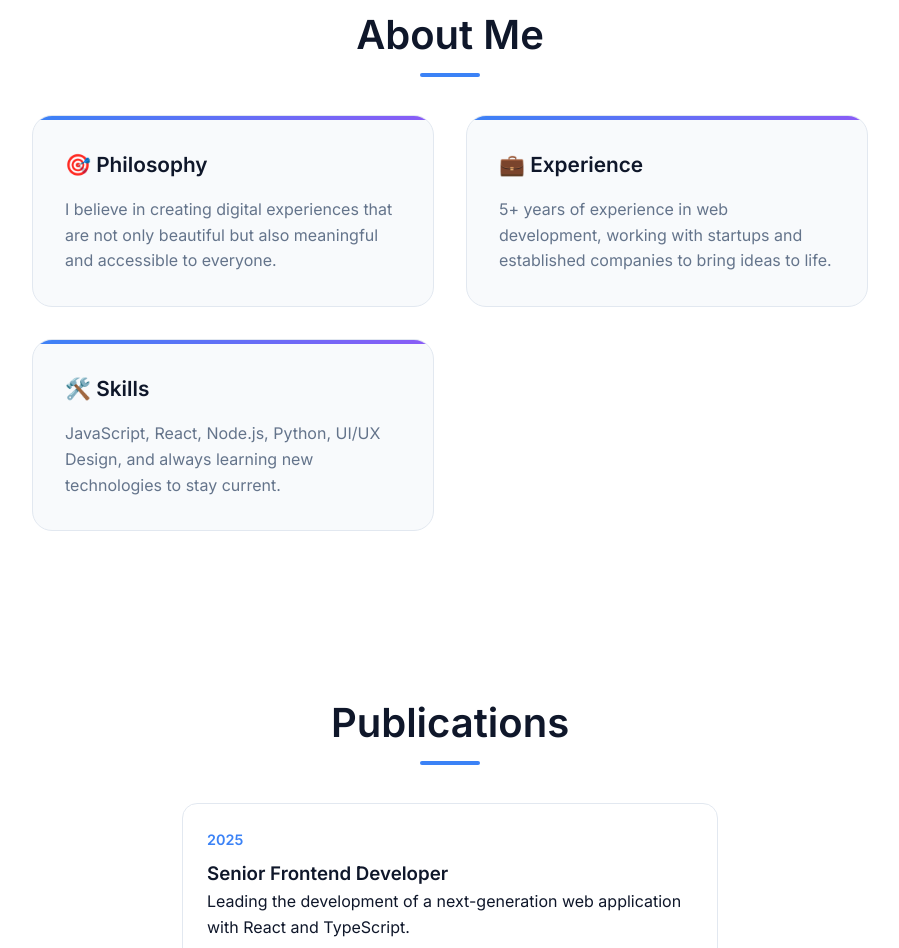
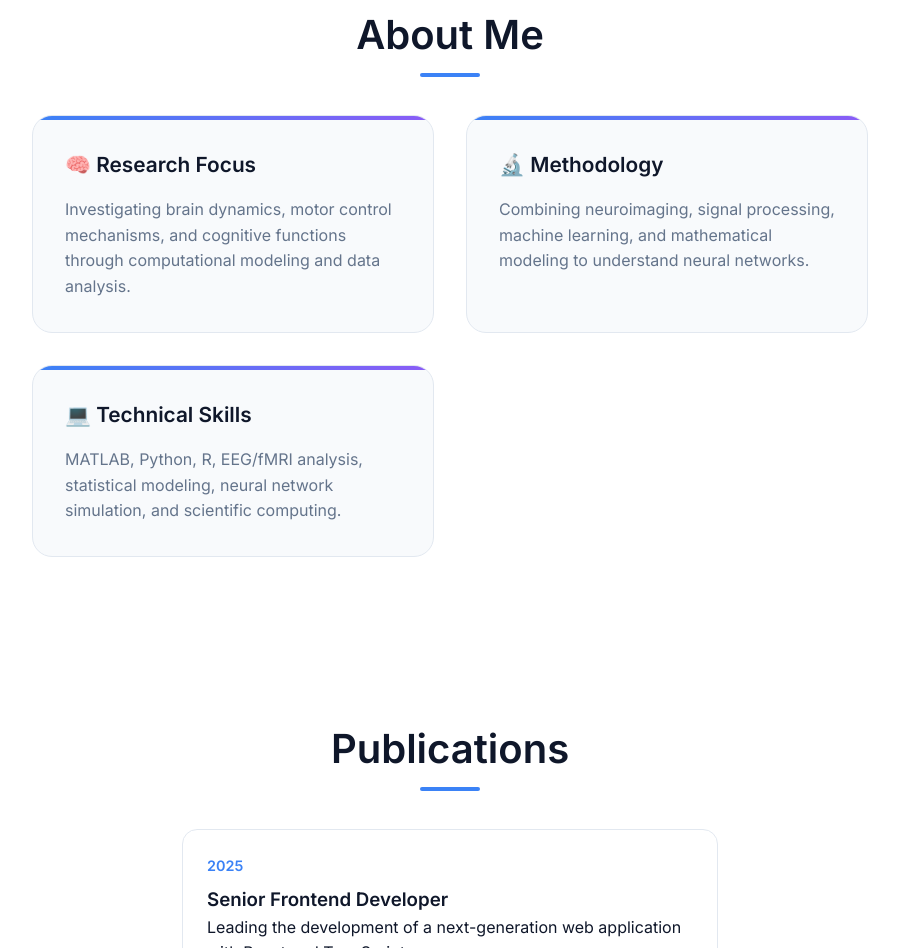
Before and after one commit to fatihonay/fatihonay.github.io, a plain HTML site: page index.html in a window 1280 px wide. Shown: the part 877-1825 px from the top of the page, without its empty margins (190-1089 px from the left). Drawn offline with Linux system fonts and the light colour scheme.

Commit message:
Update index.html

```diff
--- a/index.html
+++ b/index.html
@@ -390,16 +390,16 @@
             <h2 class="section-title">About Me</h2>
             <div class="cards">
                 <div class="card">
-                    <h3>🎯 Philosophy</h3>
-                    <p>I believe in creating digital experiences that are not only beautiful but also meaningful and accessible to everyone.</p>
+                    <h3>🧠 Research Focus</h3>
+                    <p>Investigating brain dynamics, motor control mechanisms, and cognitive functions through computational modeling and data analysis.</p>
                 </div>
                 <div class="card">
-                    <h3>💼 Experience</h3>
-                    <p>5+ years of experience in web development, working with startups and established companies to bring ideas to life.</p>
+                    <h3>🔬 Methodology</h3>
+                    <p>Combining neuroimaging, signal processing, machine learning, and mathematical modeling to understand neural networks.</p>
                 </div>
                 <div class="card">
-                    <h3>🛠️ Skills</h3>
-                    <p>JavaScript, React, Node.js, Python, UI/UX Design, and always learning new technologies to stay current.</p>
+                    <h3>💻 Technical Skills</h3>
+                    <p>MATLAB, Python, R, EEG/fMRI analysis, statistical modeling, neural network simulation, and scientific computing.</p>
                 </div>
             </div>
         </div>
```
